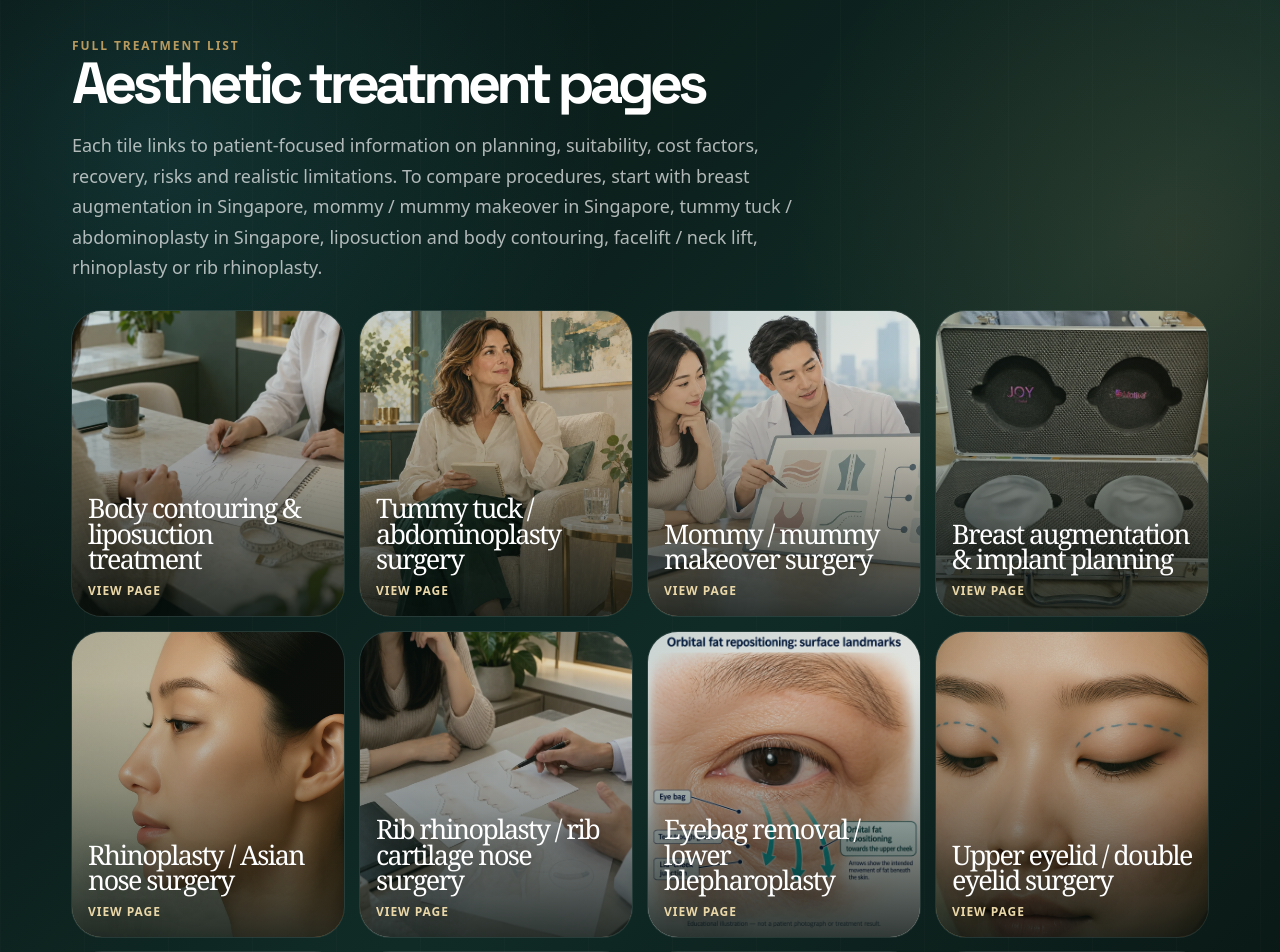
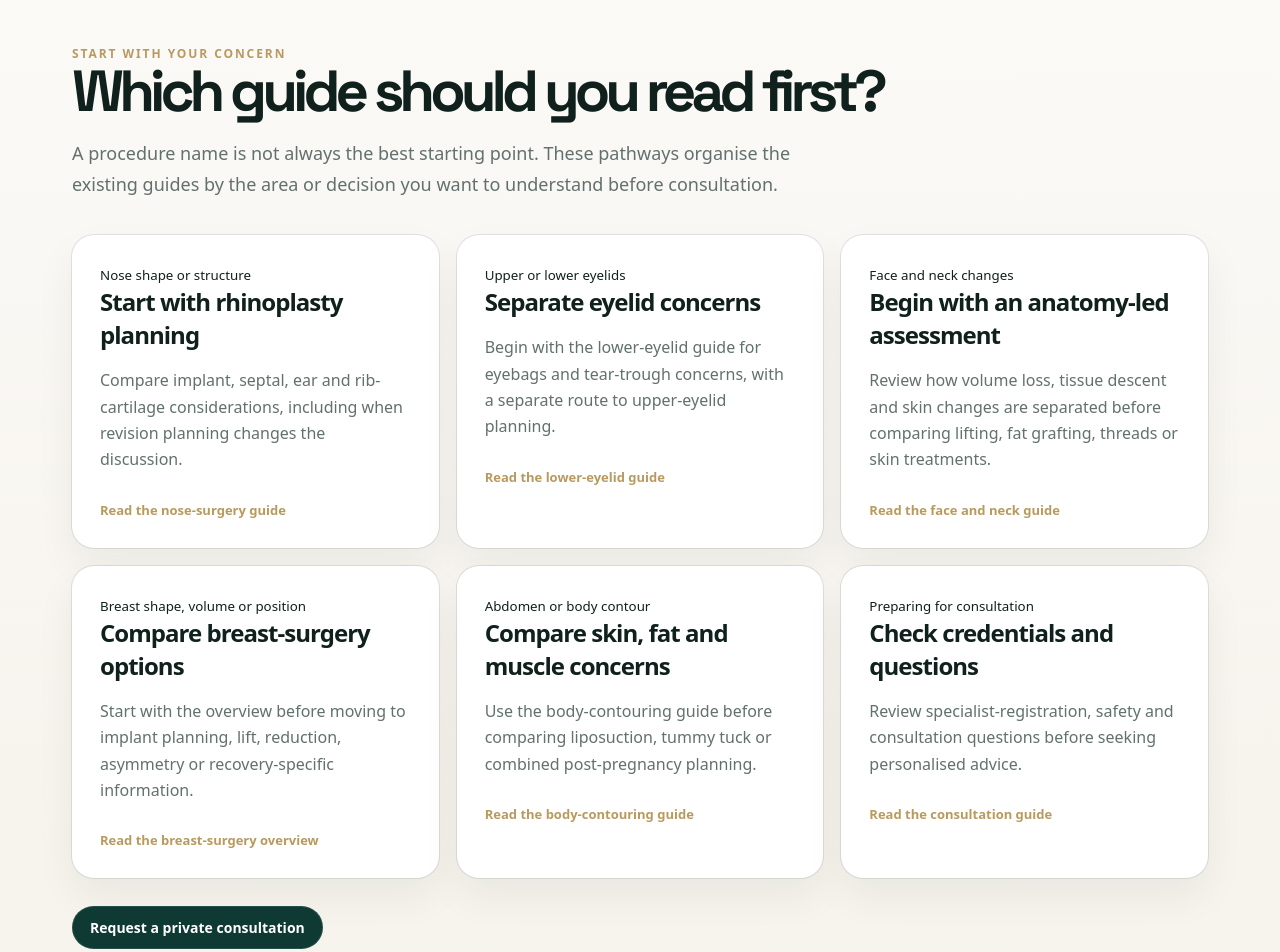
Before and after one commit to zatyrical/plasticwebsite, a Next.js app: page /aesthetic-surgery in a window 1280 px wide. Shown: the part 820-1772 px from the top of the page. Built offline with nearby package versions, Linux system fonts and the light colour scheme.

Commit message:
Improve treatment hub pathways (app/aesthetic-surgery/page.tsx)

```diff
--- a/app/aesthetic-surgery/page.tsx
+++ b/app/aesthetic-surgery/page.tsx
@@ -31,18 +31,31 @@ export const metadata: Metadata = {
 
 const jsonLd = {
   '@context': 'https://schema.org',
+  '@graph': [
+    {
       '@type': 'CollectionPage',
       '@id': 'https://www.drjeremysun.com/aesthetic-surgery#webpage',
       url: 'https://www.drjeremysun.com/aesthetic-surgery',
       name: 'Aesthetic Surgery Treatments in Singapore',
       description: metadata.description,
       inLanguage: 'en-SG',
-  dateModified: '2026-10-10',
+      dateModified: '2026-10-13',
+      breadcrumb: { '@id': 'https://www.drjeremysun.com/aesthetic-surgery#breadcrumb' },
       mainEntity: aestheticTreatments.map((treatment) => ({
         '@type': 'MedicalWebPage',
         name: treatment.title,
         url: `https://www.drjeremysun.com${treatment.href}`
       }))
+    },
+    {
+      '@type': 'BreadcrumbList',
+      '@id': 'https://www.drjeremysun.com/aesthetic-surgery#breadcrumb',
+      itemListElement: [
+        { '@type': 'ListItem', position: 1, name: 'Home', item: 'https://www.drjeremysun.com/' },
+        { '@type': 'ListItem', position: 2, name: 'Aesthetic surgery', item: 'https://www.drjeremysun.com/aesthetic-surgery' }
+      ]
+    }
+  ]
 };
 
 export default function AestheticSurgeryPage() {
@@ -75,6 +88,26 @@ export default function AestheticSurgeryPage() {
         </div>
       </section>
 
+      <section className="section treatment-pathway-section">
+        <div className="container">
+          <div className="eyebrow">Start with your concern</div>
+          <h2>Which guide should you read first?</h2>
+          <p className="section-intro">A procedure name is not always the best starting point. These pathways organise the existing guides by the area or decision you want to understand before consultation.</p>
+          <div className="grid-3">
+            <a className="card linked-card" href="/asian-rhinoplasty-singapore"><small>Nose shape or structure</small><h3>Start with rhinoplasty planning</h3><p>Compare implant, septal, ear and rib-cartilage considerations, including when revision planning changes the discussion.</p><span>Read the nose-surgery guide</span></a>
+            <a className="card linked-card" href="/eyebag-removal-lower-blepharoplasty-singapore"><small>Upper or lower eyelids</small><h3>Separate eyelid concerns</h3><p>Begin with the lower-eyelid guide for eyebags and tear-trough concerns, with a separate route to upper-eyelid planning.</p><span>Read the lower-eyelid guide</span></a>
+            <a className="card linked-card" href="/face-neck-lift-singapore#assessment"><small>Face and neck changes</small><h3>Begin with an anatomy-led assessment</h3><p>Review how volume loss, tissue descent and skin changes are separated before comparing lifting, fat grafting, threads or skin treatments.</p><span>Read the face and neck guide</span></a>
+            <a className="card linked-card" href="/breast-aesthetic-surgery-singapore"><small>Breast shape, volume or position</small><h3>Compare breast-surgery options</h3><p>Start with the overview before moving to implant planning, lift, reduction, asymmetry or recovery-specific information.</p><span>Read the breast-surgery overview</span></a>
+            <a className="card linked-card" href="/body-contouring-liposuction-singapore"><small>Abdomen or body contour</small><h3>Compare skin, fat and muscle concerns</h3><p>Use the body-contouring guide before comparing liposuction, tummy tuck or combined post-pregnancy planning.</p><span>Read the body-contouring guide</span></a>
+            <a className="card linked-card" href="/plastic-surgeon-singapore#consultation"><small>Preparing for consultation</small><h3>Check credentials and questions</h3><p>Review specialist-registration, safety and consultation questions before seeking personalised advice.</p><span>Read the consultation guide</span></a>
+          </div>
+          <div className="section-actions">
+            <a className="btn btn-primary" href="/#contact">Request a private consultation</a>
+          </div>
+          <p className="hub-location-note">Private consultation enquiries are handled through Astrid Plastic Surgery at Paragon Medical, 290 Orchard Road, #09-01/02, Singapore 238859.</p>
+        </div>
+      </section>
+
       <section className="section dark segment-aesthetic treatment-listing-section">
         <div className="container">
           <div className="eyebrow">Full treatment list</div>
```
Lines whose indentation alone changed are shown as unchanged.
